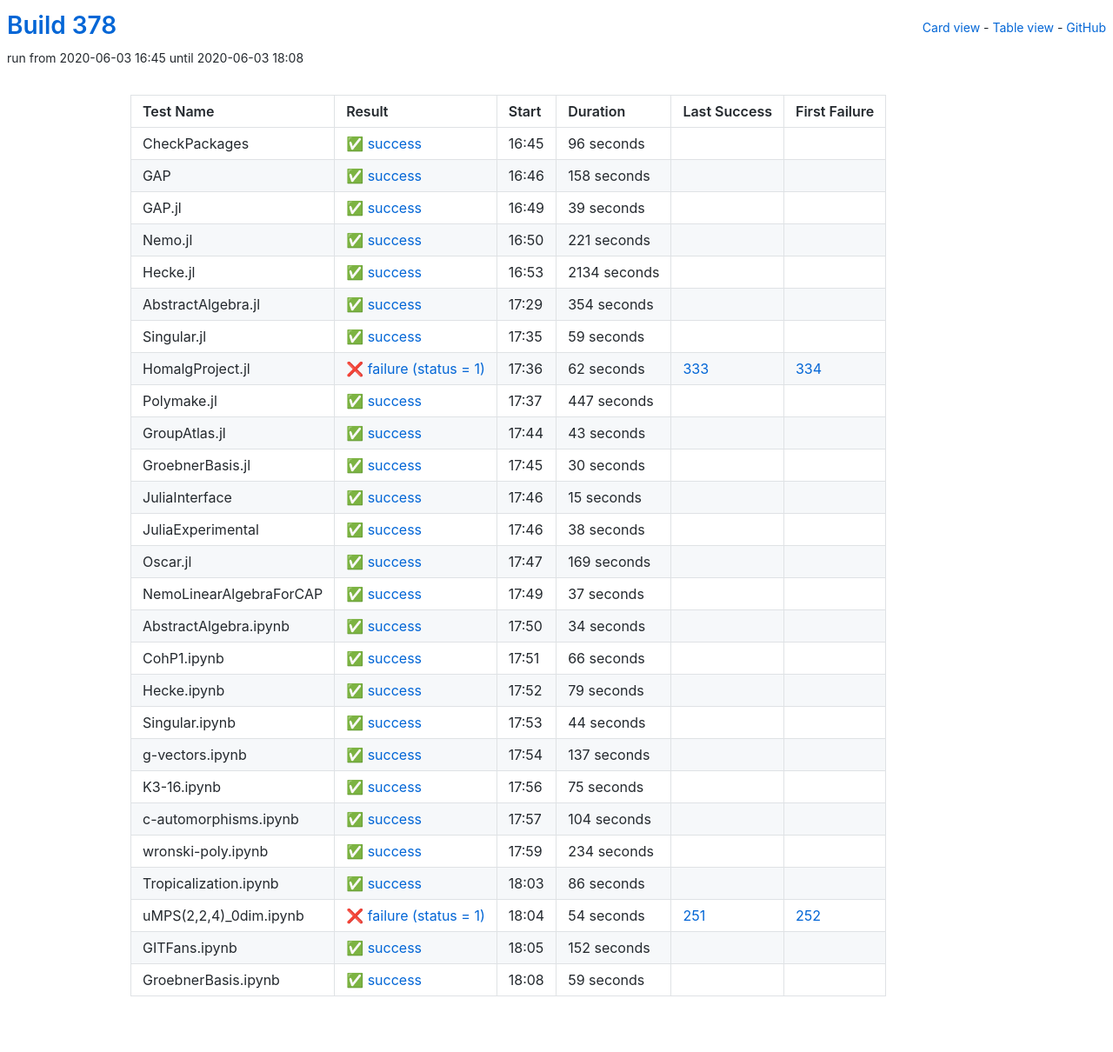
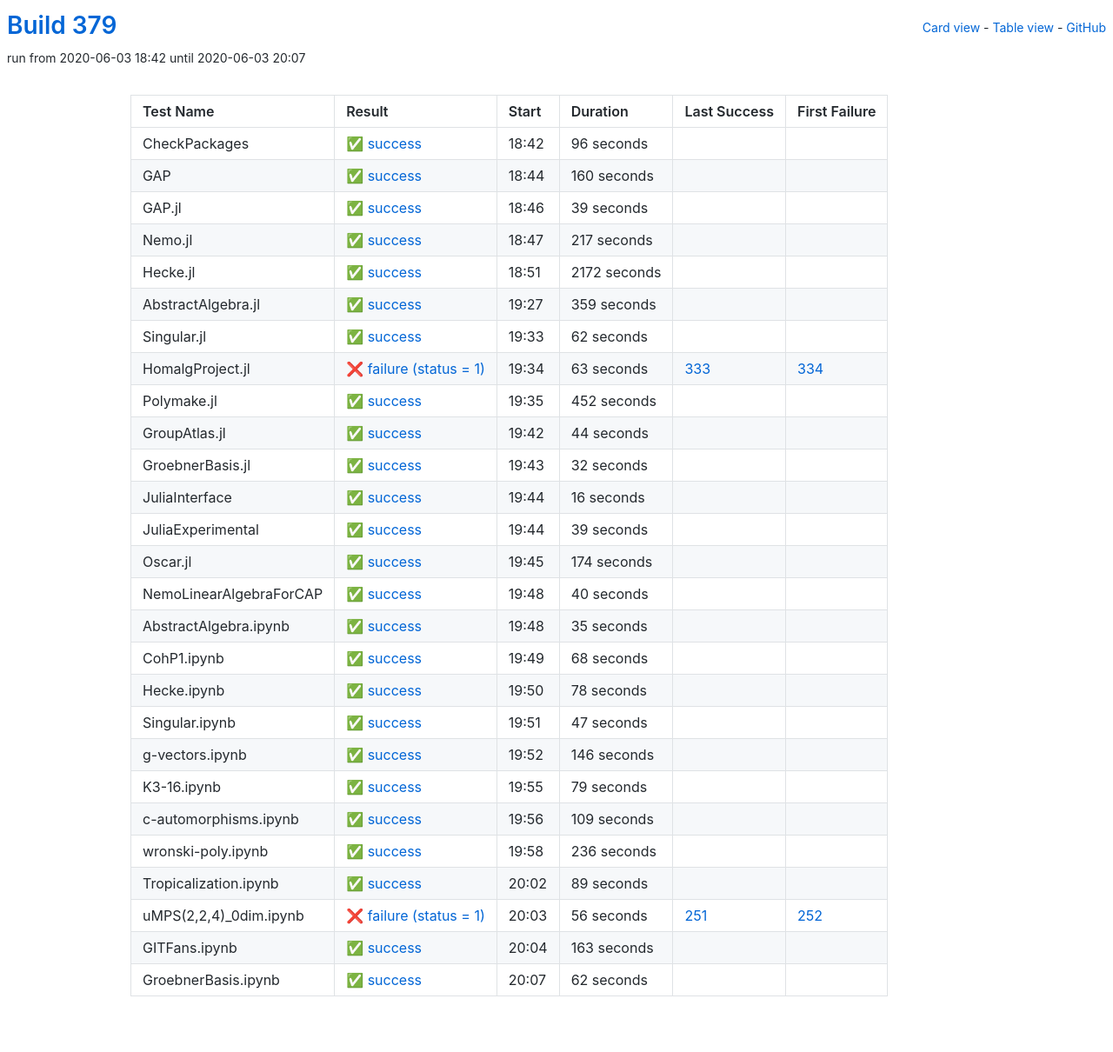
Before and after one commit to oscar-system/oscar-ci-status-1.4, a Jekyll site: the page built from table.html, in a window 1280 px wide. Shown: the whole page at 87% size. Built offline with Jekyll 4.4.1, drawn with Linux system fonts in a browser that asks for light colours.

Commit message:
Build 379

```diff
--- a/_data/ci.yml
+++ b/_data/ci.yml
@@ -1,5 +1,5 @@
-build: 378
-build_url: https://oscarci.mathematik.uni-kl.de/job/oscar-julia-1.4/378/
+build: 379
+build_url: https://oscarci.mathematik.uni-kl.de/job/oscar-julia-1.4/379/
 job: oscar-julia-1.4
 tests:
 - duration: 96
@@ -9,21 +9,21 @@ tests:
   id: checkpackages
   last_success: false
   last_success_url: null
-  log: https://oscarci.mathematik.uni-kl.de/job/oscar-julia-1.4/378/artifact/logs/build-378/CheckPackages.log
+  log: https://oscarci.mathematik.uni-kl.de/job/oscar-julia-1.4/379/artifact/logs/build-379/CheckPackages.log
   name: CheckPackages
-  start: 2020-06-03 16:45
+  start: 2020-06-03 18:42
   status: success
   success: true
-- duration: 158
+- duration: 160
   exitcode: 0
   first_failure: false
   first_failure_url: null
   id: gap
   last_success: false
   last_success_url: null
-  log: https://oscarci.mathematik.uni-kl.de/job/oscar-julia-1.4/378/artifact/logs/build-378/GAP.log
+  log: https://oscarci.mathematik.uni-kl.de/job/oscar-julia-1.4/379/artifact/logs/build-379/GAP.log
   name: GAP
-  start: 2020-06-03 16:46
+  start: 2020-06-03 18:44
   status: success
   success: true
 - duration: 39
@@ -33,296 +33,296 @@ tests:
   id: gap-jl
   last_success: false
   last_success_url: null
-  log: https://oscarci.mathematik.uni-kl.de/job/oscar-julia-1.4/378/artifact/logs/build-378/GAP.jl.log
+  log: https://oscarci.mathematik.uni-kl.de/job/oscar-julia-1.4/379/artifact/logs/build-379/GAP.jl.log
   name: GAP.jl
-  start: 2020-06-03 16:49
+  start: 2020-06-03 18:46
   status: success
   success: true
-- duration: 221
+- duration: 217
   exitcode: 0
   first_failure: false
   first_failure_url: null
   id: nemo-jl
   last_success: false
   last_success_url: null
-  log: https://oscarci.mathematik.uni-kl.de/job/oscar-julia-1.4/378/artifact/logs/build-378/Nemo.jl.log
+  log: https://oscarci.mathematik.uni-kl.de/job/oscar-julia-1.4/379/artifact/logs/build-379/Nemo.jl.log
   name: Nemo.jl
-  start: 2020-06-03 16:50
+  start: 2020-06-03 18:47
   status: success
   success: true
-- duration: 2134
+- duration: 2172
   exitcode: 0
   first_failure: false
   first_failure_url: null
   id: hecke-jl
   last_success: false
   last_success_url: null
-  log: https://oscarci.mathematik.uni-kl.de/job/oscar-julia-1.4/378/artifact/logs/build-378/Hecke.jl.log
+  log: https://oscarci.mathematik.uni-kl.de/job/oscar-julia-1.4/379/artifact/logs/build-379/Hecke.jl.log
   name: Hecke.jl
-  start: 2020-06-03 16:53
+  start: 2020-06-03 18:51
   status: success
   success: true
-- duration: 354
+- duration: 359
   exitcode: 0
   first_failure: false
   first_failure_url: null
   id: abstractalgebra-jl
   last_success: false
   last_success_url: null
-  log: https://oscarci.mathematik.uni-kl.de/job/oscar-julia-1.4/378/artifact/logs/build-378/AbstractAlgebra.jl.log
+  log: https://oscarci.mathematik.uni-kl.de/job/oscar-julia-1.4/379/artifact/logs/build-379/AbstractAlgebra.jl.log
   name: AbstractAlgebra.jl
-  start: 2020-06-03 17:29
+  start: 2020-06-03 19:27
   status: success
   success: true
-- duration: 59
+- duration: 62
   exitcode: 0
   first_failure: false
   first_failure_url: null
   id: singular-jl
   last_success: false
   last_success_url: null
-  log: https://oscarci.mathematik.uni-kl.de/job/oscar-julia-1.4/378/artifact/logs/build-378/Singular.jl.log
+  log: https://oscarci.mathematik.uni-kl.de/job/oscar-julia-1.4/379/artifact/logs/build-379/Singular.jl.log
   name: Singular.jl
-  start: 2020-06-03 17:35
+  start: 2020-06-03 19:33
   status: success
   success: true
-- duration: 62
+- duration: 63
   exitcode: 1
   first_failure: 334
   first_failure_url: https://oscarci.mathematik.uni-kl.de/job/oscar-julia-1.4/334/
   id: homalgproject-jl
   last_success: 333
   last_success_url: https://oscarci.mathematik.uni-kl.de/job/oscar-julia-1.4/333/
-  log: https://oscarci.mathematik.uni-kl.de/job/oscar-julia-1.4/378/artifact/logs/build-378/HomalgProject.jl.log
+  log: https://oscarci.mathematik.uni-kl.de/job/oscar-julia-1.4/379/artifact/logs/build-379/HomalgProject.jl.log
   name: HomalgProject.jl
-  start: 2020-06-03 17:36
+  start: 2020-06-03 19:34
   status: failure
   success: false
-- duration: 447
+- duration: 452
   exitcode: 0
   first_failure: false
   first_failure_url: null
   id: polymake-jl
   last_success: false
   last_success_url: null
-  log: https://oscarci.mathematik.uni-kl.de/job/oscar-julia-1.4/378/artifact/logs/build-378/Polymake.jl.log
+  log: https://oscarci.mathematik.uni-kl.de/job/oscar-julia-1.4/379/artifact/logs/build-379/Polymake.jl.log
   name: Polymake.jl
-  start: 2020-06-03 17:37
+  start: 2020-06-03 19:35
   status: success
   success: true
-- duration: 43
+- duration: 44
   exitcode: 0
   first_failure: false
   first_failure_url: null
   id: groupatlas-jl
   last_success: false
   last_success_url: null
-  log: https://oscarci.mathematik.uni-kl.de/job/oscar-julia-1.4/378/artifact/logs/build-378/GroupAtlas.jl.log
+  log: https://oscarci.mathematik.uni-kl.de/job/oscar-julia-1.4/379/artifact/logs/build-379/GroupAtlas.jl.log
   name: GroupAtlas.jl
-  start: 2020-06-03 17:44
+  start: 2020-06-03 19:42
   status: success
   success: true
-- duration: 30
+- duration: 32
   exitcode: 0
   first_failure: false
   first_failure_url: null
   id: groebnerbasis-jl
   last_success: false
   last_success_url: null
-  log: https://oscarci.mathematik.uni-kl.de/job/oscar-julia-1.4/378/artifact/logs/build-378/GroebnerBasis.jl.log
+  log: https://oscarci.mathematik.uni-kl.de/job/oscar-julia-1.4/379/artifact/logs/build-379/GroebnerBasis.jl.log
   name: GroebnerBasis.jl
-  start: 2020-06-03 17:45
+  start: 2020-06-03 19:43
   status: success
   success: true
-- duration: 15
+- duration: 16
   exitcode: 0
   first_failure: false
   first_failure_url: null
   id: juliainterface
   last_success: false
   last_success_url: null
-  log: https://oscarci.mathematik.uni-kl.de/job/oscar-julia-1.4/378/artifact/logs/build-378/JuliaInterface.log
+  log: https://oscarci.mathematik.uni-kl.de/job/oscar-julia-1.4/379/artifact/logs/build-379/JuliaInterface.log
   name: JuliaInterface
-  start: 2020-06-03 17:46
+  start: 2020-06-03 19:44
   status: success
   success: true
-- duration: 38
+- duration: 39
   exitcode: 0
   first_failure: false
   first_failure_url: null
   id: juliaexperimental
   last_success: false
   last_success_url: null
-  log: https://oscarci.mathematik.uni-kl.de/job/oscar-julia-1.4/378/artifact/logs/build-378/JuliaExperimental.log
+  log: https://oscarci.mathematik.uni-kl.de/job/oscar-julia-1.4/379/artifact/logs/build-379/JuliaExperimental.log
   name: JuliaExperimental
-  start: 2020-06-03 17:46
+  start: 2020-06-03 19:44
   status: success
   success: true
-- duration: 169
+- duration: 174
   exitcode: 0
   first_failure: false
   first_failure_url: null
   id: oscar-jl
   last_success: false
   last_success_url: null
-  log: https://oscarci.mathematik.uni-kl.de/job/oscar-julia-1.4/378/artifact/logs/build-378/Oscar.jl.log
+  log: https://oscarci.mathematik.uni-kl.de/job/oscar-julia-1.4/379/artifact/logs/build-379/Oscar.jl.log
   name: Oscar.jl
-  start: 2020-06-03 17:47
+  start: 2020-06-03 19:45
   status: success
   success: true
-- duration: 37
+- duration: 40
   exitcode: 0
   first_failure: false
   first_failure_url: null
   id: nemolinearalgebraforcap
   last_success: false
   last_success_url: null
-  log: https://oscarci.mathematik.uni-kl.de/job/oscar-julia-1.4/378/artifact/logs/build-378/NemoLinearAlgebraForCAP.log
+  log: https://oscarci.mathematik.uni-kl.de/job/oscar-julia-1.4/379/artifact/logs/build-379/NemoLinearAlgebraForCAP.log
   name: NemoLinearAlgebraForCAP
-  start: 2020-06-03 17:49
+  start: 2020-06-03 19:48
   status: success
   success: true
-- duration: 34
+- duration: 35
   exitcode: 0
   first_failure: false
   first_failure_url: null
   id: abstractalgebra-ipynb
   last_success: false
   last_success_url: null
-  log: https://oscarci.mathematik.uni-kl.de/job/oscar-julia-1.4/378/artifact/logs/build-378/AbstractAlgebra.ipynb.log
+  log: https://oscarci.mathematik.uni-kl.de/job/oscar-julia-1.4/379/artifact/logs/build-379/AbstractAlgebra.ipynb.log
   name: AbstractAlgebra.ipynb
-  start: 2020-06-03 17:50
+  start: 2020-06-03 19:48
   status: success
   success: true
-- duration: 66
+- duration: 68
   exitcode: 0
   first_failure: false
   first_failure_url: null
   id: cohp1-ipynb
   last_success: false
   last_success_url: null
-  log: https://oscarci.mathematik.uni-kl.de/job/oscar-julia-1.4/378/artifact/logs/build-378/CohP1.ipynb.log
+  log: https://oscarci.mathematik.uni-kl.de/job/oscar-julia-1.4/379/artifact/logs/build-379/CohP1.ipynb.log
   name: CohP1.ipynb
-  start: 2020-06-03 17:51
+  start: 2020-06-03 19:49
+  status: success
+  success: true
+- duration: 78
+  exitcode: 0
+  first_failure: false
+  first_failure_url: null
+  id: hecke-ipynb
+  last_success: false
+  last_success_url: null
+  log: https://oscarci.mathematik.uni-kl.de/job/oscar-julia-1.4/379/artifact/logs/build-379/Hecke.ipynb.log
+  name: Hecke.ipynb
+  start: 2020-06-03 19:50
+  status: success
+  success: true
+- duration: 47
+  exitcode: 0
+  first_failure: false
+  first_failure_url: null
+  id: singular-ipynb
+  last_success: false
+  last_success_url: null
+  log: https://oscarci.mathematik.uni-kl.de/job/oscar-julia-1.4/379/artifact/logs/build-379/Singular.ipynb.log
+  name: Singular.ipynb
+  start: 2020-06-03 19:51
+  status: success
+  success: true
+- duration: 146
+  exitcode: 0
+  first_failure: false
+  first_failure_url: null
+  id: g-vectors-ipynb
+  last_success: false
+  last_success_url: null
+  log: https://oscarci.mathematik.uni-kl.de/job/oscar-julia-1.4/379/artifact/logs/build-379/g-vectors.ipynb.log
+  name: g-vectors.ipynb
+  start: 2020-06-03 19:52
   status: success
   success: true
 - duration: 79
   exitcode: 0
   first_failure: false
   first_failure_url: null
-  id: hecke-ipynb
-  last_success: false
-  last_success_url: null
-  log: https://oscarci.mathematik.uni-kl.de/job/oscar-julia-1.4/378/artifact/logs/build-378/Hecke.ipynb.log
-  name: Hecke.ipynb
-  start: 2020-06-03 17:52
-  status: success
-  success: true
-- duration: 44
-  exitcode: 0
-  first_failure: false
-  first_failure_url: null
-  id: singular-ipynb
-  last_success: false
-  last_success_url: null
-  log: https://oscarci.mathematik.uni-kl.de/job/oscar-julia-1.4/378/artifact/logs/build-378/Singular.ipynb.log
-  name: Singular.ipynb
-  start: 2020-06-03 17:53
-  status: success
-  success: true
-- duration: 137
-  exitcode: 0
-  first_failure: false
-  first_failure_url: null
-  id: g-vectors-ipynb
-  last_success: false
-  last_success_url: null
-  log: https://oscarci.mathematik.uni-kl.de/job/oscar-julia-1.4/378/artifact/logs/build-378/g-vectors.ipynb.log
-  name: g-vectors.ipynb
-  start: 2020-06-03 17:54
-  status: success
-  success: true
-- duration: 75
-  exitcode: 0
-  first_failure: false
-  first_failure_url: null
   id: k3-16-ipynb
   last_success: false
   last_success_url: null
-  log: https://oscarci.mathematik.uni-kl.de/job/oscar-julia-1.4/378/artifact/logs/build-378/K3-16.ipynb.log
+  log: https://oscarci.mathematik.uni-kl.de/job/oscar-julia-1.4/379/artifact/logs/build-379/K3-16.ipynb.log
   name: K3-16.ipynb
-  start: 2020-06-03 17:56
+  start: 2020-06-03 19:55
   status: success
   success: true
-- duration: 104
+- duration: 109
   exitcode: 0
   first_failure: false
   first_failure_url: null
   id: c-automorphisms-ipynb
   last_success: false
   last_success_url: null
-  log: https://oscarci.mathematik.uni-kl.de/job/oscar-julia-1.4/378/artifact/logs/build-378/c-automorphisms.ipynb.log
+  log: https://oscarci.mathematik.uni-kl.de/job/oscar-julia-1.4/379/artifact/logs/build-379/c-automorphisms.ipynb.log
   name: c-automorphisms.ipynb
-  start: 2020-06-03 17:57
+  start: 2020-06-03 19:56
   status: success
   success: true
-- duration: 234
+- duration: 236
   exitcode: 0
   first_failure: false
   first_failure_url: null
   id: wronski-poly-ipynb
   last_success: false
   last_success_url: null
-  log: https://oscarci.mathematik.uni-kl.de/job/oscar-julia-1.4/378/artifact/logs/build-378/wronski-poly.ipynb.log
+  log: https://oscarci.mathematik.uni-kl.de/job/oscar-julia-1.4/379/artifact/logs/build-379/wronski-poly.ipynb.log
   name: wronski-poly.ipynb
-  start: 2020-06-03 17:59
+  start: 2020-06-03 19:58
   status: success
   success: true
-- duration: 86
+- duration: 89
   exitcode: 0
   first_failure: false
   first_failure_url: null
   id: tropicalization-ipynb
   last_success: false
   last_success_url: null
-  log: https://oscarci.mathematik.uni-kl.de/job/oscar-julia-1.4/378/artifact/logs/build-378/Tropicalization.ipynb.log
+  log: https://oscarci.mathematik.uni-kl.de/job/oscar-julia-1.4/379/artifact/logs/build-379/Tropicalization.ipynb.log
   name: Tropicalization.ipynb
-  start: 2020-06-03 18:03
+  start: 2020-06-03 20:02
   status: success
   success: true
-- duration: 54
+- duration: 56
   exitcode: 1
   first_failure: 252
   first_failure_url: https://oscarci.mathematik.uni-kl.de/job/oscar-julia-1.4/252/
   id: umps-2-2-4-0dim-ipynb
   last_success: 251
   last_success_url: https://oscarci.mathematik.uni-kl.de/job/oscar-julia-1.4/251/
-  log: https://oscarci.mathematik.uni-kl.de/job/oscar-julia-1.4/378/artifact/logs/build-378/uMPS-2-2-4-_0dim.ipynb.log
+  log: https://oscarci.mathematik.uni-kl.de/job/oscar-julia-1.4/379/artifact/logs/build-379/uMPS-2-2-4-_0dim.ipynb.log
   name: uMPS(2,2,4)_0dim.ipynb
-  start: 2020-06-03 18:04
+  start: 2020-06-03 20:03
   status: failure
   success: false
-- duration: 152
+- duration: 163
   exitcode: 0
   first_failure: false
   first_failure_url: null
   id: gitfans-ipynb
   last_success: false
   last_success_url: null
-  log: https://oscarci.mathematik.uni-kl.de/job/oscar-julia-1.4/378/artifact/logs/build-378/GITFans.ipynb.log
+  log: https://oscarci.mathematik.uni-kl.de/job/oscar-julia-1.4/379/artifact/logs/build-379/GITFans.ipynb.log
   name: GITFans.ipynb
-  start: 2020-06-03 18:05
+  start: 2020-06-03 20:04
   status: success
   success: true
-- duration: 59
+- duration: 62
   exitcode: 0
   first_failure: false
   first_failure_url: null
   id: groebnerbasis-ipynb
   last_success: false
   last_success_url: null
-  log: https://oscarci.mathematik.uni-kl.de/job/oscar-julia-1.4/378/artifact/logs/build-378/GroebnerBasis.ipynb.log
+  log: https://oscarci.mathematik.uni-kl.de/job/oscar-julia-1.4/379/artifact/logs/build-379/GroebnerBasis.ipynb.log
   name: GroebnerBasis.ipynb
-  start: 2020-06-03 18:08
+  start: 2020-06-03 20:07
   status: success
   success: true
```
Also changed, not shown: README.md.
